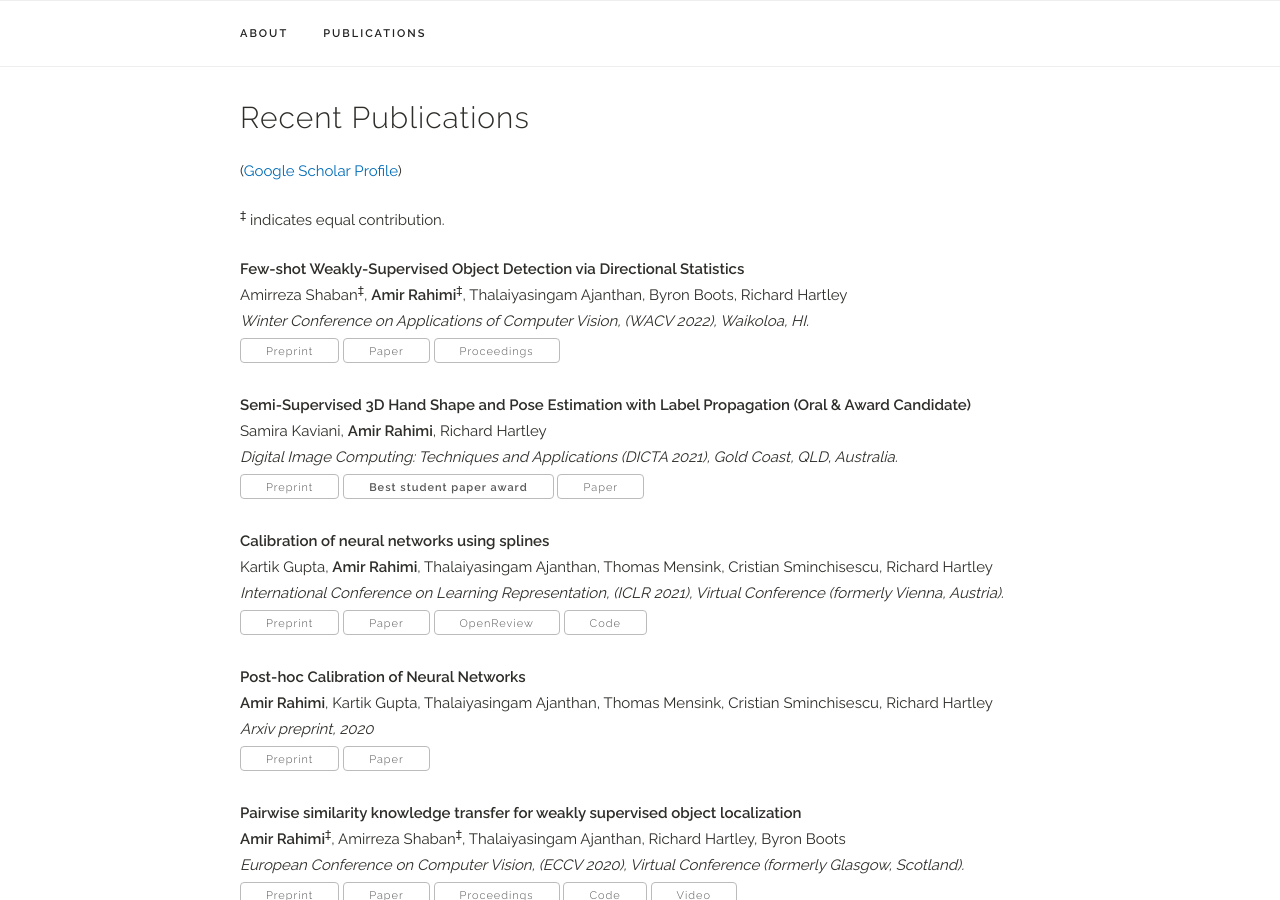
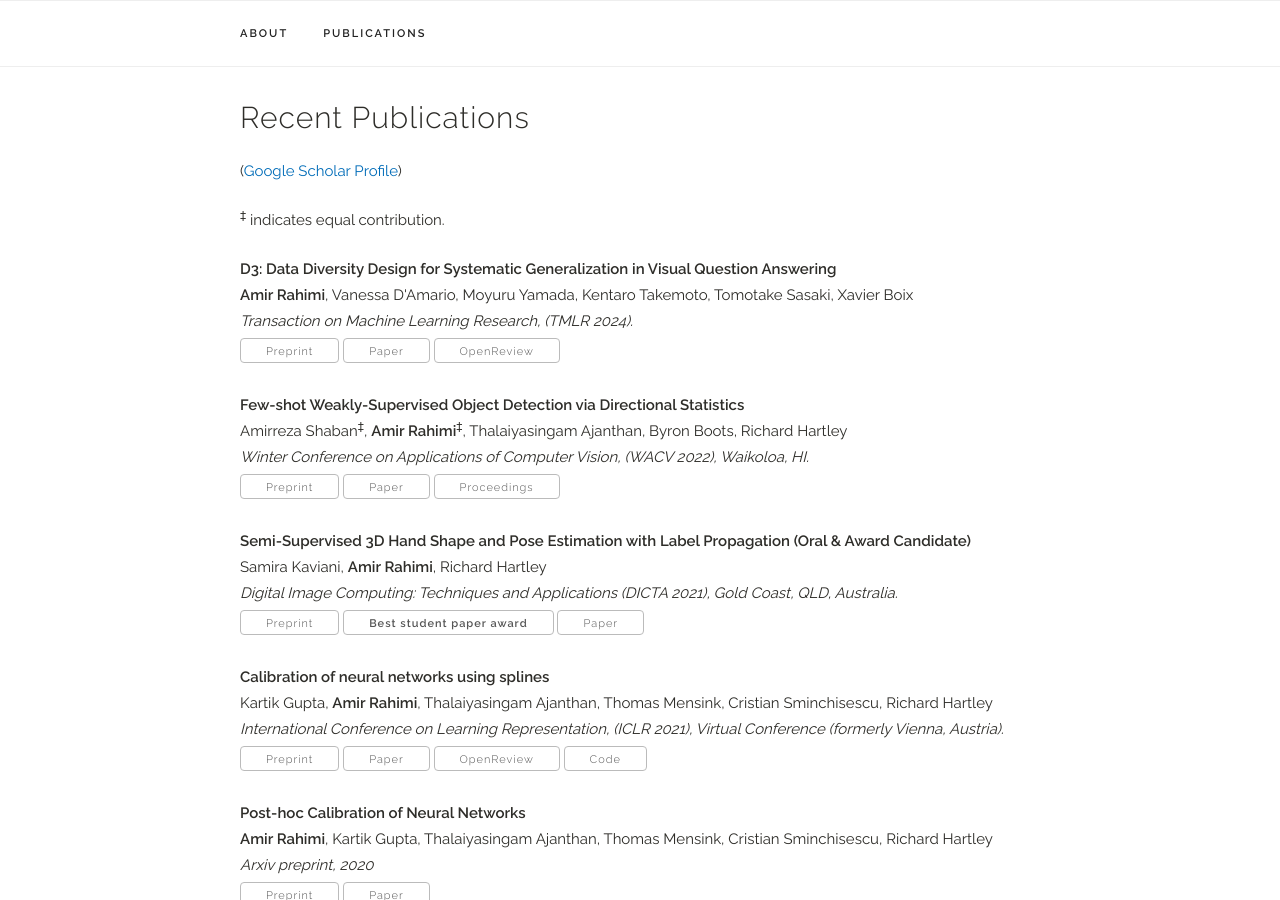
Before and after one commit to rahimi-amir/rahimi-amir.github.io, a Jekyll site: the page built from index.html, in a window 1280 px wide and 900 px high, scrolled down 612 px. Built offline with Jekyll 4.4.1, drawn with Linux system fonts in a browser that asks for light colours; a style sheet for code colours, icons or effects is not loaded.

Commit message:
Update publications.yaml

```diff
--- a/_data/publications.yaml
+++ b/_data/publications.yaml
@@ -1,4 +1,11 @@
 papers:
+  - title: "D3: Data Diversity Design for Systematic Generalization in Visual Question Answering"
+    authors: "<b>Amir Rahimi</b>, Vanessa D'Amario, Moyuru Yamada, Kentaro Takemoto, Tomotake Sasaki, Xavier Boix"
+    venue: "Transaction on Machine Learning Research, (TMLR 2024)."
+    preprint: "https://arxiv.org/abs/2309.08798"
+    openreview_website: "https://openreview.net/forum?id=ZAin13msOp"
+    paper_pdf: "https://openreview.net/pdf?id=ZAin13msOp"
+    selected: y
 
   - title: "Few-shot Weakly-Supervised Object Detection via Directional Statistics"
     authors: "Amirreza Shaban<sup>‡</sup>, <b>Amir Rahimi</b><sup>‡</sup>, Thalaiyasingam Ajanthan, Byron Boots, Richard Hartley"
```
